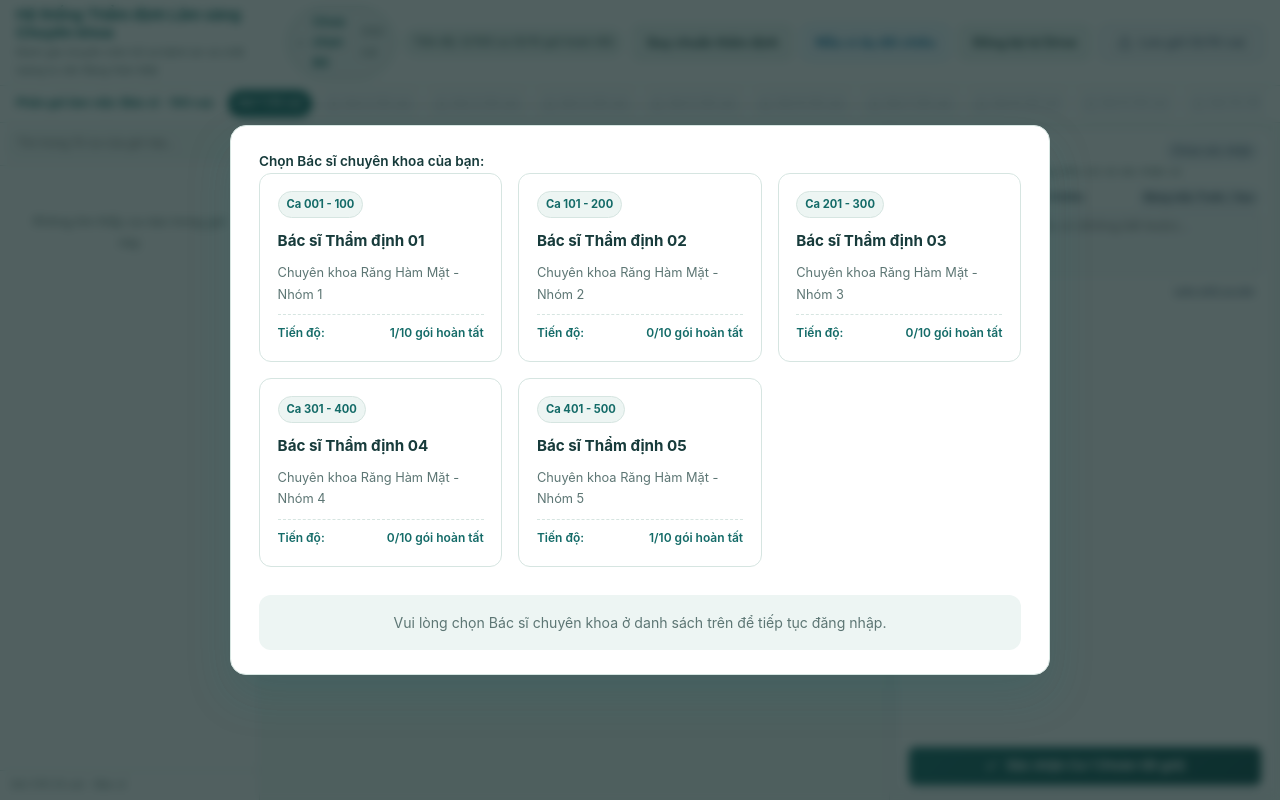
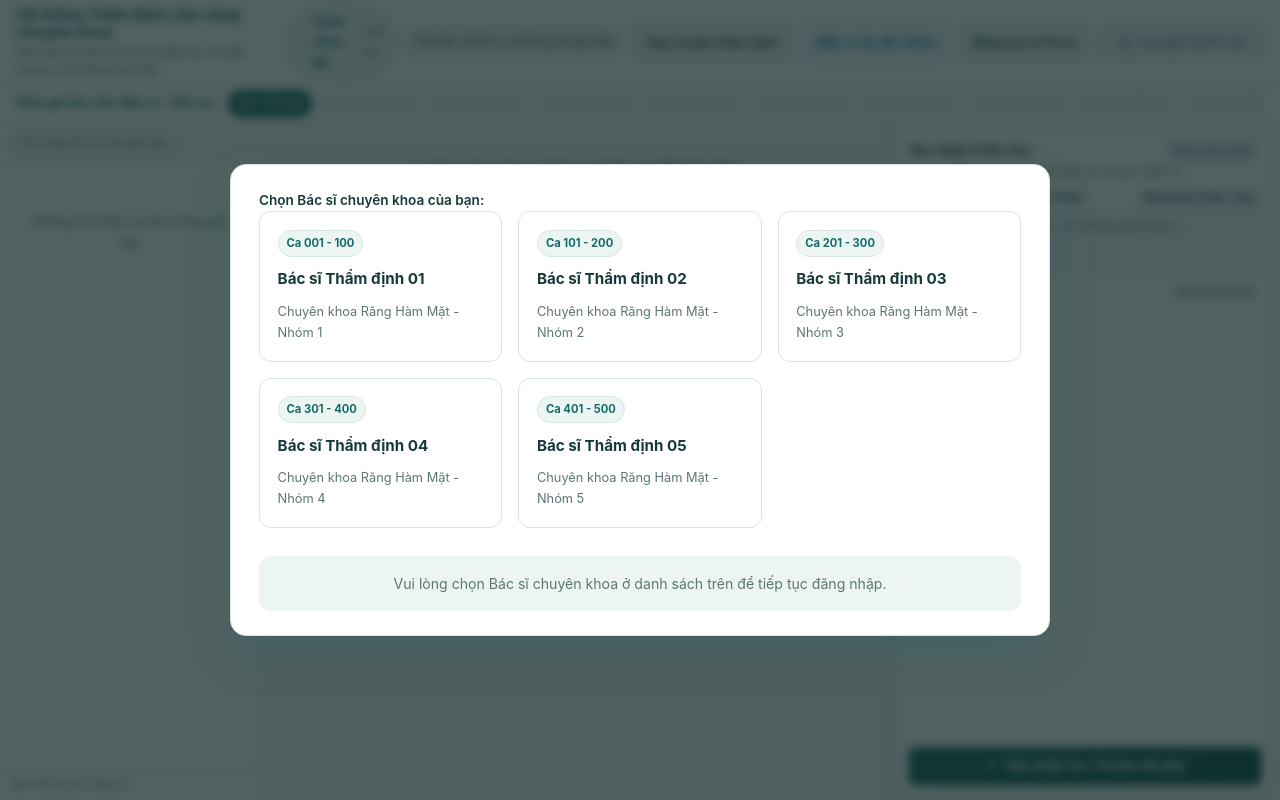
Before and after one commit to Hutaph/nktt-expert-eval, a Next.js app: page / in a window 1280 px wide. Built offline with nearby package versions, Linux system fonts and the light colour scheme; no server answers.

Commit message:
style: xoa hoan toan dong hien thi tien do khoi the bac si

```diff
--- a/app/components/DoctorLoginModal.tsx
+++ b/app/components/DoctorLoginModal.tsx
@@ -313,10 +313,6 @@ export default function DoctorLoginModal({
                     </div>
                     <h3 className={styles.doctorName}>{doc.name}</h3>
                     <p className={styles.doctorQuota}>{doc.role}</p>
-                    <div className={styles.doctorProgressRow}>
-                      <span>Tiến độ:</span>
-                      <span>{completedCount}/10 gói hoàn tất</span>
-                    </div>
                   </div>
                 );
               })}
```
